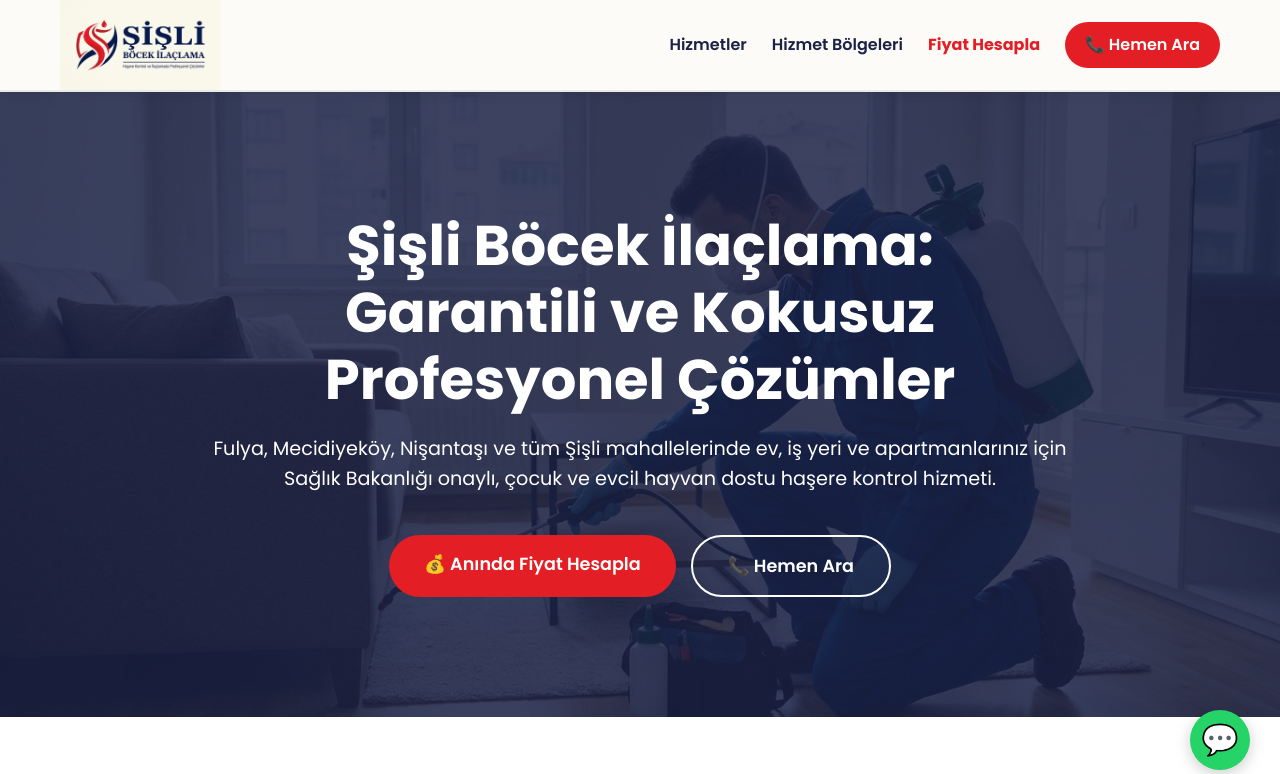
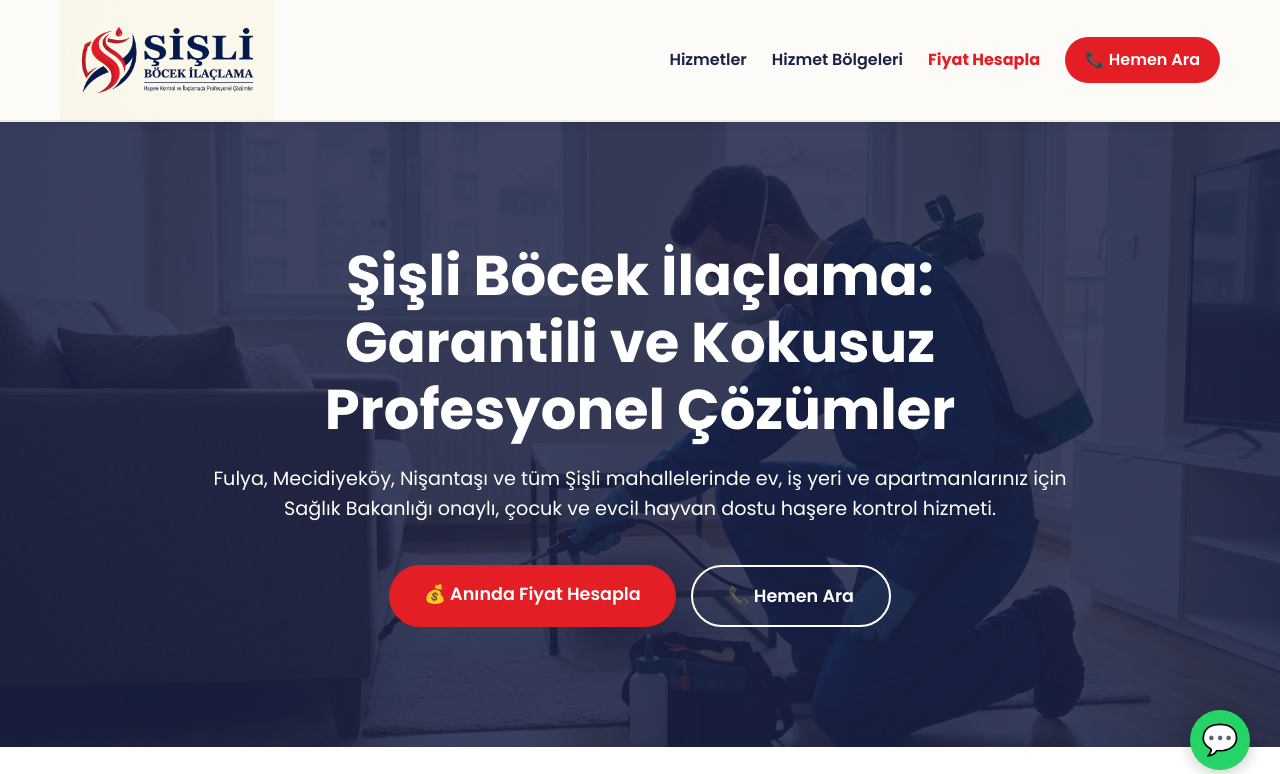
Before and after one commit to ayhn37/sisli-bocek-ilaclama, a plain HTML site: page index.html in a window 1280 px wide. Shown: the top 774 px of the page. Drawn offline with Linux system fonts and the light colour scheme.

Commit message:
Update index.html

```diff
--- a/index.html
+++ b/index.html
@@ -83,7 +83,7 @@
 
         /* LOGO BOYUTU 90PX */
         .logo { display: flex; align-items: center; }
-        .logo img { height: 90px; width: auto; display: block; }
+        .logo img { height: 120px; width: auto; display: block; }
 
         nav { display: flex; gap: 25px; align-items: center; }
         nav a { font-weight: 600; color: var(--primary-dark); transition: 0.3s; }
```
